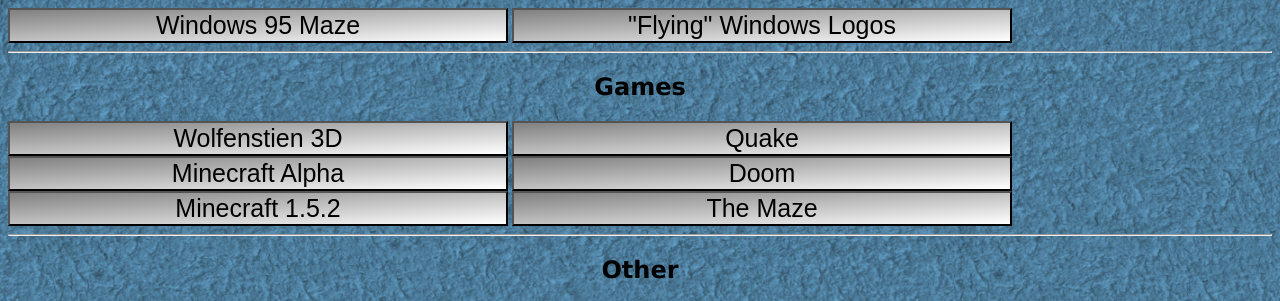
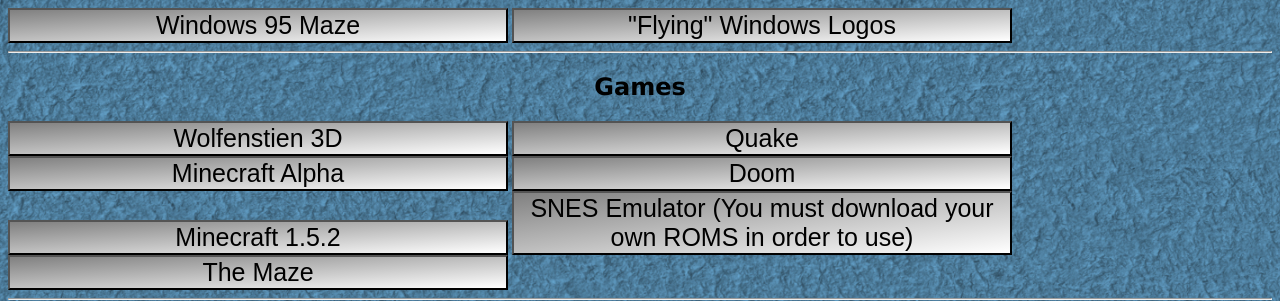
Before and after one commit to 6thGrader/t-2-telopea, a plain HTML site: page index.html in a window 1280 px wide. Shown: the top 301 px of the page. Drawn offline with Linux system fonts and the light colour scheme; a web font is replaced by a local one.

Commit message:
Update index.html

```diff
--- a/index.html
+++ b/index.html
@@ -49,6 +49,11 @@
     background: linear-gradient(to bottom right, grey, white);
     font-size: 25px;
 ">Minecraft 1.5.2</button>
+    <button class="button" onclick="window.location.href = 'games/snes/index.html';" style="
+    width: 500px;
+    background: linear-gradient(to bottom right, grey, white);
+    font-size: 25px;
+">SNES Emulator (You must download your own ROMS in order to use)</button>
             <button class="button" onclick="window.location.href = 'games/themazegame/index.html';" style="
     width: 500px;
     background: linear-gradient(to bottom right, grey, white);
```
